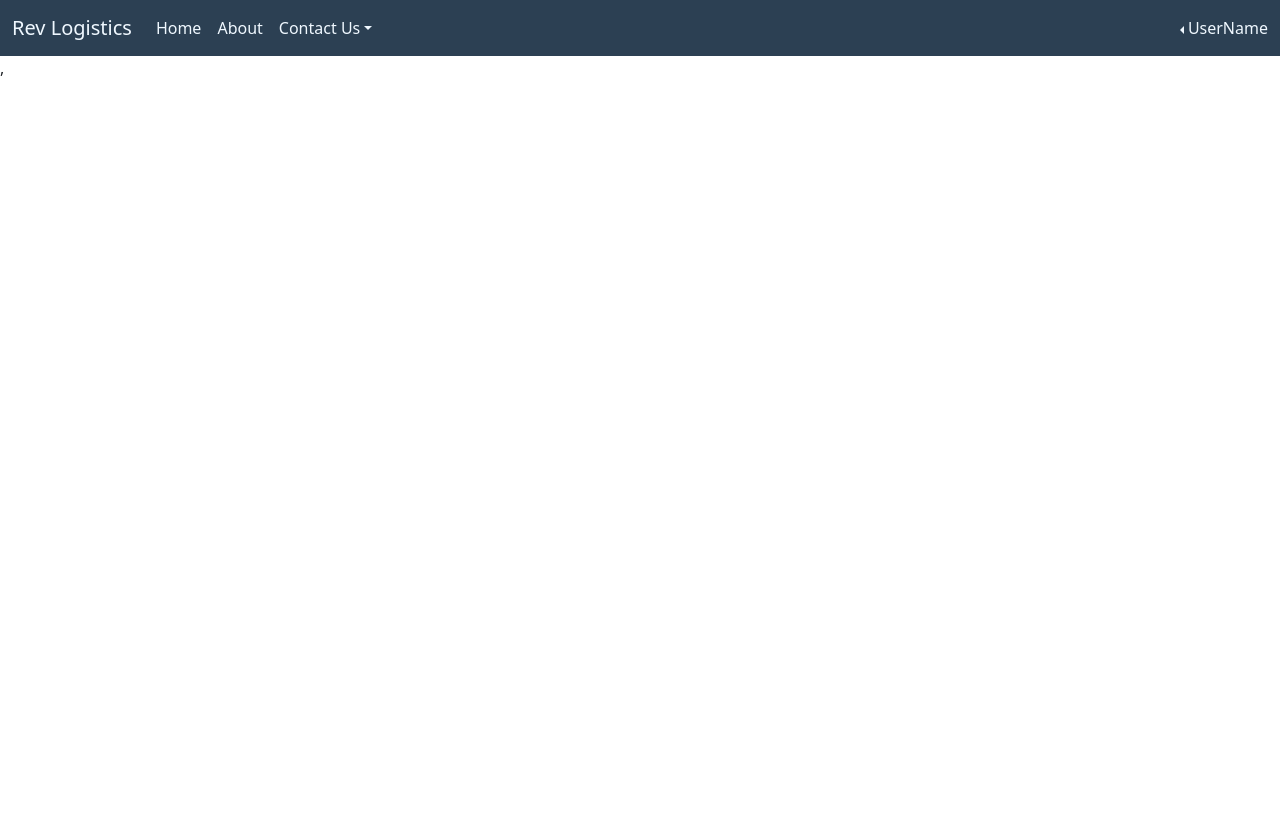
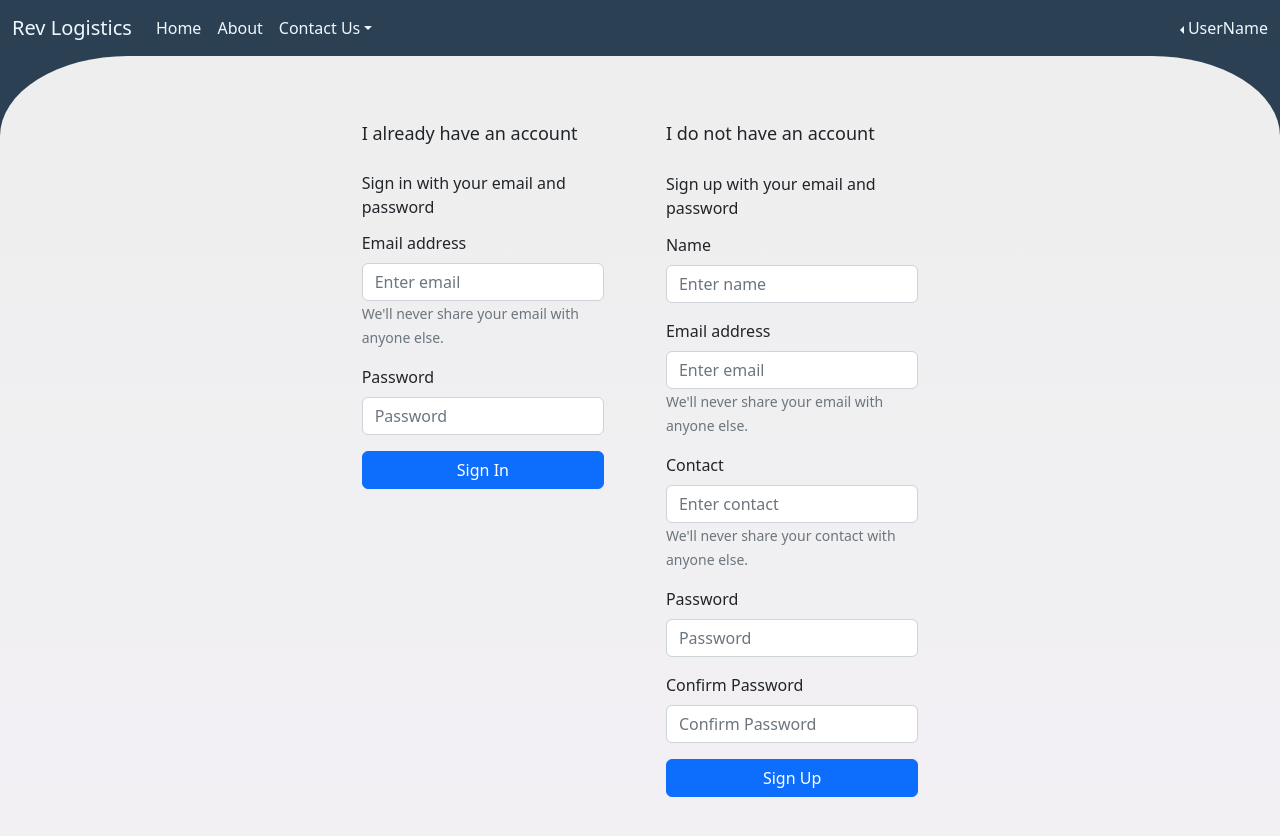
Before and after one commit to mitrya/ONDC-LOGISTICS-BAP, a React (Vite) app in the folder client/: page /signIn in a window 1280 px wide. Shown: the top 836 px of the page. Before the commit the page ends 800 px from the top, so only its background shows below. Built offline with nearby package versions, Linux system fonts and the light colour scheme.

Commit message:
added Sign-Up Sign-In UI

```diff
--- a/client/src/App.css
+++ b/client/src/App.css
@@ -0,0 +1,21 @@
+.background-1
+{
+    position: absolute;
+    top: 50;
+    left: 0;
+    width: 100%;
+    height: 100%;
+    background-color: #2c4053;
+}
+.background-2
+{
+    position: relative;
+    top: 100;
+    left: 0;
+    border-radius: 10% 10% 0 0;
+    background-image: linear-gradient(to bottom,#EEEEEE, #f2f0f4);
+    width: 100%;
+    height: 100%;
+    display: flex;
+    justify-content: center;
+}
--- a/client/src/App.jsx
+++ b/client/src/App.jsx
@@ -2,18 +2,22 @@ import './App.css'
 import { Button } from 'react-bootstrap';
 import Header from './components/header/header.component';
 import HomePage from './pages/homepage/homepage.component'
+import SignInSignUp from './pages/sign-in-sign-up/sign-in-sign-up.component'
 import {Route, Routes} from 'react-router-dom'
 
 function App() {
 
   return (
     <>
-
       <Header/>
-        <Routes>
-          <Route path="/" element={ <HomePage/> } />
-        </Routes>
-
+      <div className='background-1'>
+        <div className='background-2'>
+          <Routes>
+            <Route path="/" element={ <HomePage/> } />
+            <Route path="/signIn" element={ <SignInSignUp/> } />
+          </Routes>
+        </div>
+      </div>
     </>
   )
 }
--- a/client/src/components/header/header.component.jsx
+++ b/client/src/components/header/header.component.jsx
@@ -36,7 +36,7 @@ function Header() {
                 navbarScroll
               >
                 <Nav.Link as={Link} to = "/">Home</Nav.Link>
-                <Nav.Link as={Link} to = "/about">About</Nav.Link>
+                <Nav.Link as={Link} to = "/about" disabled>About</Nav.Link>
                 <NavDropdown title="Contact Us" id="navbarScrollingDropdown">
                   <NavDropdown.Item href="#" disabled>Customer Care</NavDropdown.Item>
                   <NavDropdown.Item href="#" disabled>
@@ -62,6 +62,7 @@ function Header() {
               </NavDropdown>
                 :
                 <>
+                  <Link to="/signIn" className='link'>Login</Link>
                 </>
 
               }
--- a/client/src/components/header/header.styles.css
+++ b/client/src/components/header/header.styles.css
@@ -24,3 +24,9 @@ hr
 {
    background-color: aliceblue;
 }
+
+.link{
+    color: aliceblue;
+    text-decoration: none;
+    font-weight: 500;
+}
--- /dev/null
+++ b/client/src/components/sign-in/sign-in.component.jsx
@@ -0,0 +1,65 @@
+import React, { useState } from 'react'
+import Button from 'react-bootstrap/Button';
+import Form from 'react-bootstrap/Form';
+import './sign-in.styles.css'
+const SignIn = () => {
+   const [signInDetails, setSignInDetails] = useState({
+        email:'',
+        password:'',
+    })
+    const handleChange = (event) => {
+
+        setSignInDetails({ ...signInDetails, [event.target.name]: event.target.value });
+    };
+    const handleSubmit = async event => {
+        event.preventDefault();
+        console.log(signInDetails)
+        const {email,password}=signInDetails;
+
+        try {
+                //sign in logic
+        } catch (error) {
+            alert(error);
+        }
+    }
+
+    return (
+        <div className='form'>
+            <div className="form-heading">I already have an account</div>
+            <div className="form-subheading">Sign in with your email and password</div>
+            <Form>
+                <Form.Group className="mb-3" controlId="signInFormBasicEmail">
+                    <Form.Label>Email address</Form.Label>
+                    <Form.Control
+                        name="email"
+                        type="email"
+                        placeholder="Enter email"
+                        required
+                        value={signInDetails.email}
+                        onChange={handleChange}
+                    />
+                    <Form.Text className="text-muted">
+                    We'll never share your email with anyone else.
+                    </Form.Text>
+                </Form.Group>
+
+                <Form.Group className="mb-3" controlId="signInFormBasicPassword">
+                    <Form.Label>Password</Form.Label>
+                    <Form.Control
+                        name="password"
+                        type="password"
+                        placeholder="Password"
+                        required
+                        value={signInDetails.password}
+                        onChange={handleChange}
+                    />
+                </Form.Group>
+                <Button variant="primary" type="submit" onClick={handleSubmit}>
+                    Sign In
+                </Button>
+            </Form>
+        </div>
+  )
+}
+
+export default SignIn;
--- /dev/null
+++ b/client/src/components/sign-in/sign-in.styles.css
@@ -0,0 +1,16 @@
+.form{
+    padding-left: 5%;
+    padding-right: 5%;
+}
+
+.form-heading{
+    font-size: large;
+    font-weight: 500;
+}
+
+.form-subheading{
+    font-size: medium;
+    font-weight: 200;
+    margin-top: 10%;
+    margin-bottom: 5%;
+}
--- /dev/null
+++ b/client/src/components/sign-up/sign-up.component.jsx
@@ -0,0 +1,110 @@
+import React, { useState } from 'react'
+import Button from 'react-bootstrap/Button';
+import Form from 'react-bootstrap/Form';
+import './sign-up.styles.css'
+const SignUp = () => {
+
+    const [signUpDetails, setSignUpDetails] = useState({
+        displayName:'',
+        email:'',
+        contact:'',
+        password:'',
+        confirmPassword:''
+    })
+
+    const handleChange = (event) => {
+        setSignUpDetails({ ...signUpDetails, [event.target.name]: event.target.value });
+    };
+
+    const handleSubmit = async event => {
+        event.preventDefault();
+        console.log(signUpDetails)
+        try {
+                //sign in logic
+        } catch (error) {
+            alert(error);
+        }
+    }
+
+    return (
+      <div className='form'>
+            <div className="form-heading">I do not have an account</div>
+            <div className="form-subheading">Sign up with your email and password</div>
+
+          <Form>
+              <Form.Group className="mb-3" controlId="signUpFormName">
+                  <Form.Label>Name</Form.Label>
+                  <Form.Control
+                    name="displayName"
+                    type="text"
+                    placeholder="Enter name"
+                    required
+                    value={signUpDetails.displayName}
+                    onChange={handleChange}
+                  />
+              </Form.Group>
+
+              <Form.Group className="mb-3" controlId="signUpFormBasicEmail">
+                  <Form.Label>Email address</Form.Label>
+                  <Form.Control
+                    name="email"
+                    type="email"
+                    placeholder="Enter email"
+                    required
+                    value={signUpDetails.email}
+                    onChange={handleChange}
+                  />
+                  <Form.Text className="text-muted">
+                  We'll never share your email with anyone else.
+                  </Form.Text>
+              </Form.Group>
+
+              <Form.Group className="mb-3" controlId="signUpFormContact">
+                  <Form.Label>Contact</Form.Label>
+                  <Form.Control
+                    name="contact"
+                    type="text"
+                    placeholder="Enter contact"
+                    required
+                    value={signUpDetails.contact}
+                    onChange={handleChange}
+                 />
+                  <Form.Text className="text-muted">
+                  We'll never share your contact with anyone else.
+                  </Form.Text>
+              </Form.Group>
+
+              <Form.Group className="mb-3" controlId="signUpFormBasicPassword">
+                  <Form.Label>Password</Form.Label>
+                  <Form.Control
+                    name="password"
+                    type="password"
+                    placeholder="Password"
+                    required
+                    value={signUpDetails.password}
+                    onChange={handleChange}
+                  />
+              </Form.Group>
+
+              <Form.Group className="mb-3" controlId="signUpFormConfirmBasicPassword">
+                  <Form.Label>Confirm Password</Form.Label>
+                  <Form.Control
+                    name="confirmPassword"
+                    type="password"
+                    placeholder="Confirm Password"
+                    required
+                    value={signUpDetails.confirmPassword}
+                    onChange={handleChange}
+                  />
+              </Form.Group>
+
+              <Button variant="primary" type="submit" onClick={handleSubmit}>
+                  Sign Up
+              </Button>
+
+          </Form>
+      </div>
+  )
+}
+
+export default SignUp;
--- a/client/src/pages/homepage/homepage.component.jsx
+++ b/client/src/pages/homepage/homepage.component.jsx
@@ -17,13 +17,9 @@ const Homepage = () => {
 
 
   return (
-    <div className="background-1">
-        <div className='background-2'>
             <div className="form-background">
                     <MultiStepForm/>
             </div>
-        </div>
-    </div>
   )
 }
 
--- /dev/null
+++ b/client/src/pages/sign-in-sign-up/sign-in-sign-up.component.jsx
@@ -0,0 +1,15 @@
+import React from 'react'
+import SignIn from '../../components/sign-in/sign-in.component';
+import SignUp from '../../components/sign-up/sign-up.component';
+
+import './sign-in-sign-up.styles.css'
+const SignInSignUp = () => {
+  return (
+          <div className='forms'>
+              <SignIn/>
+              <SignUp/>
+          </div>
+  )
+}
+
+export default SignInSignUp;
--- /dev/null
+++ b/client/src/pages/sign-in-sign-up/sign-in-sign-up.styles.css
@@ -0,0 +1,8 @@
+.forms{
+    display: flex;
+    flex-direction: row;
+    justify-content: space-between;
+    margin-left: 10%;
+    margin-right: 10%;
+    margin-top: 5%;
+}
```
Also changed, not shown: client/src/components/sign-up/sign-up.styles.css (added).
